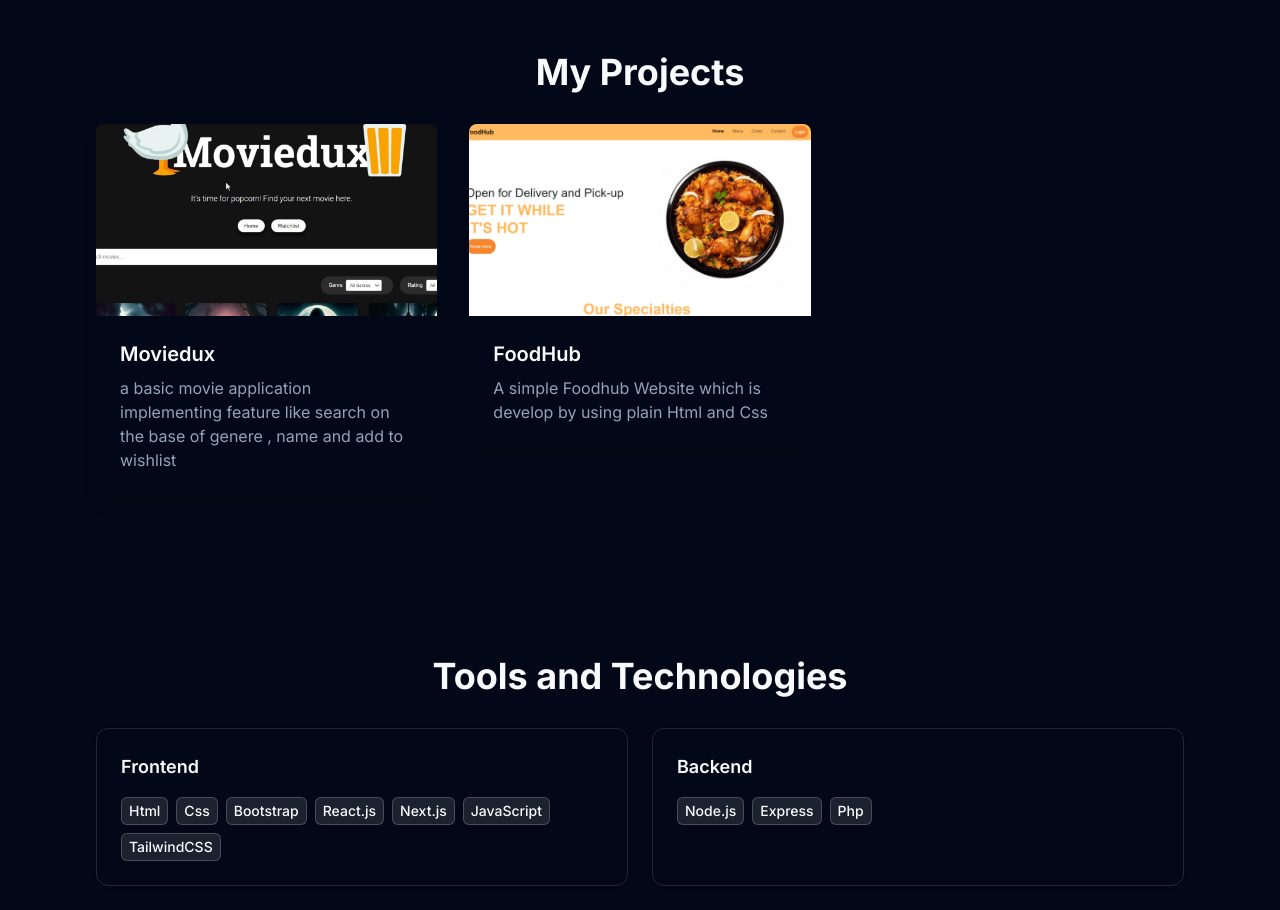
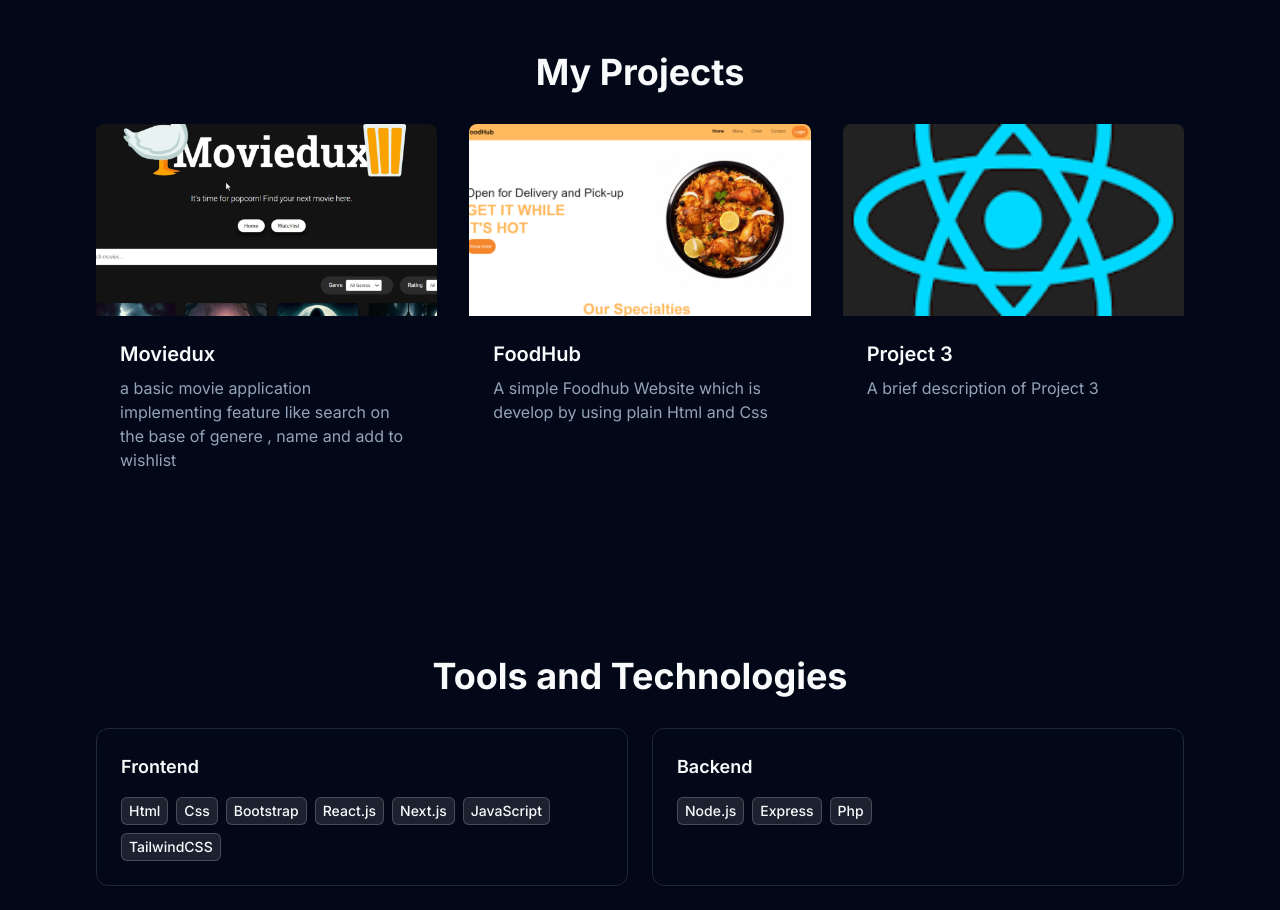
Before and after one commit to Yashgite/portfolio, a Next.js app: page / in a window 1280 px wide. Shown: the part 2100-3010 px from the top of the page. Built offline with nearby package versions, Linux system fonts and the light colour scheme.

Commit message:
added 3rd project

```diff
--- a/components/projects.jsx
+++ b/components/projects.jsx
@@ -16,12 +16,12 @@ const projects = [
     image: "./prj2.png",
     link: "https://codesandbox.io/p/sandbox/github/Yashgite/FoodHub",
   },
-  // {
-  //   title: "Project 3",
-  //   description: "A brief description of Project 3",
-  //   image: "/react.png",
-  //   link: "#",
-  // },
+  {
+    title: "Project 3",
+    description: "A brief description of Project 3",
+    image: "/react.png",
+    link: "#",
+  }
 ]
 
 const Projects = () => {
```
